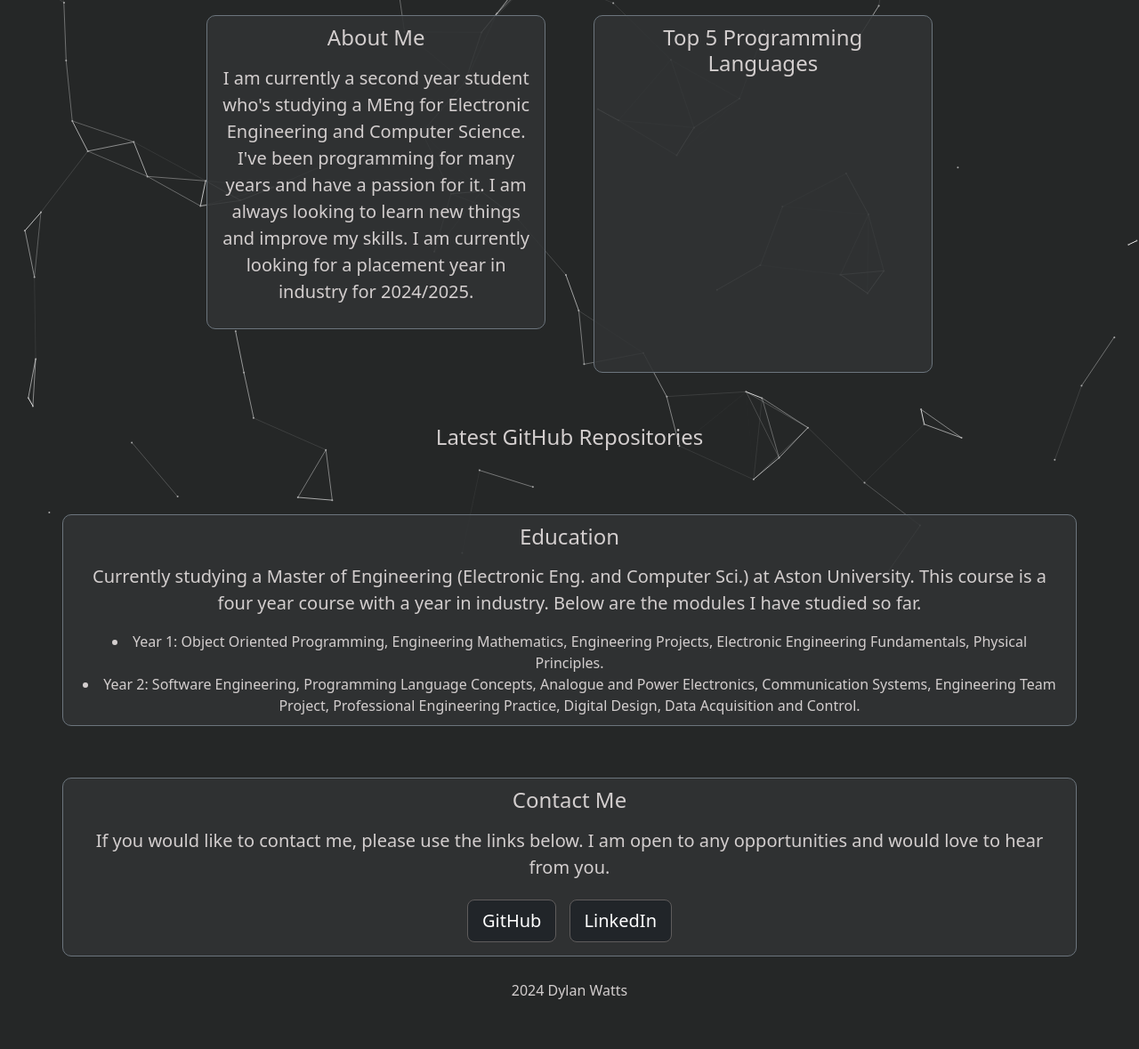
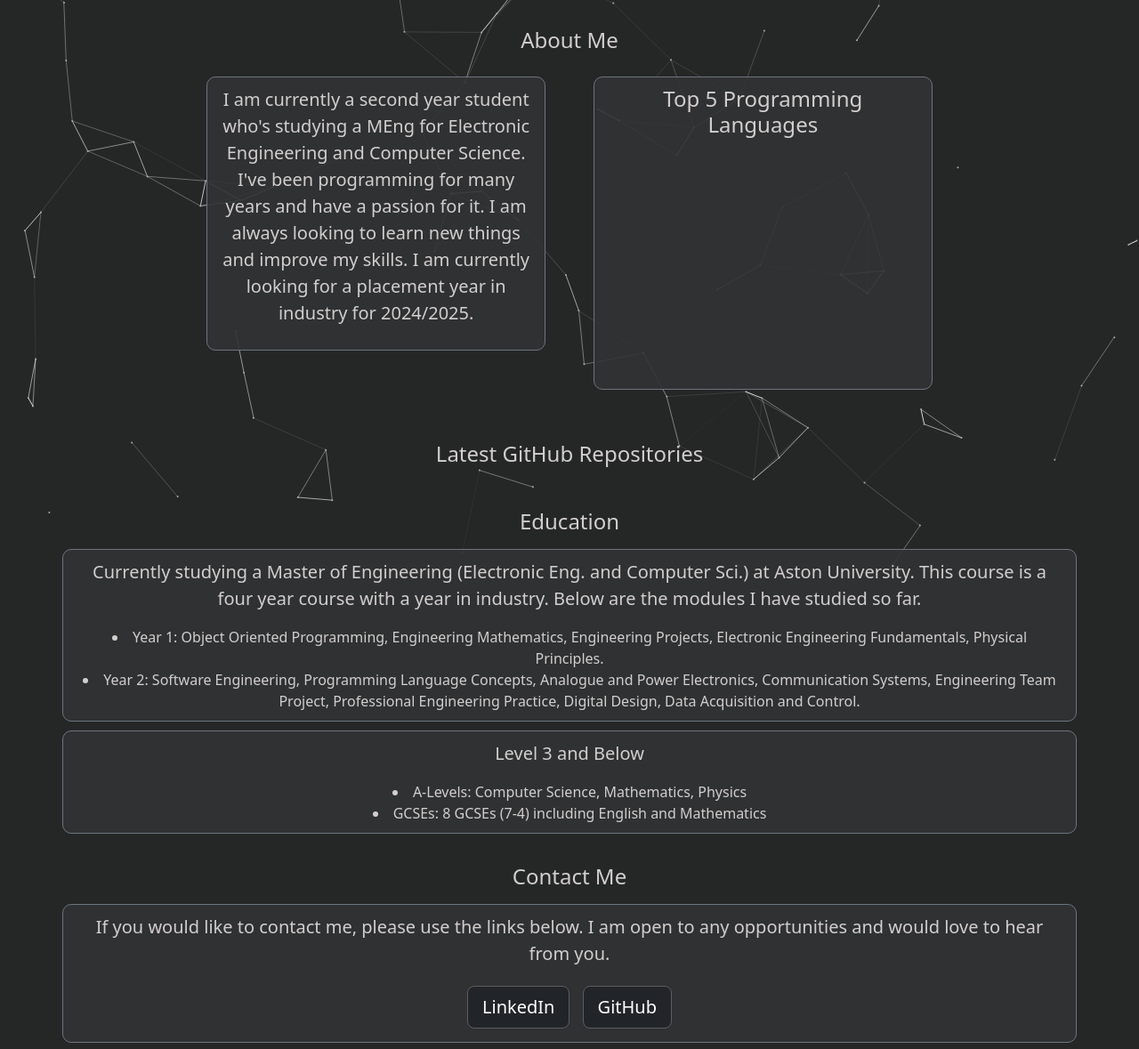
Before and after one commit to Dylan-Watts4/Dylan-Watts4.github.io, a plain HTML site: page index.html in a window 1280 px wide. Shown: the part 156-1335 px from the top of the page at 89% size. Before the commit the page ends 1297 px from the top, so only its background shows below. Drawn offline with nearby package versions, Linux system fonts and the light colour scheme; no server answers.

Commit message:
Update About Me, Education, and Contact Me sections

```diff
--- a/index.html
+++ b/index.html
@@ -25,11 +25,11 @@
         </div>
 
         <div class="jumbotron">
+            <h4 class="mb-3 mt-4 sub-title text-center">About Me</h4>
             <div class="row d-flex justify-content-center flex-column flex-lg-row">
                 <div class="col-2 col-lg-2"></div> <!-- Spacer -->
                 <div class="col-lg-4 mb-4 mx-auto">
                     <div class="container text-center custom-container">
-                        <h4 class="mb-3 sub-title">About Me</h4>
                             <p class="lead">
                                 I am currently a second year student who's studying a MEng for Electronic Engineering and Computer Science.
                                 I've been programming for many years and have a passion for it. I am always looking to learn new things and
@@ -61,9 +61,11 @@
                     <script src="scripts/get-repos.js"></script>
                 </div>
             </div>
+        </div>
 
-            <div class="container mt-5 text-center custom-container">
-                <h4 class="mb-3 sub-title">Education</h4>
+        <div class="jumbotron">
+            <h4 class="mb-3 mt-4 sub-title text-center">Education</h4>
+            <div class="container text-center custom-container">
                 <p class="lead">
                     Currently studying a Master of Engineering (Electronic Eng. and Computer Sci.) at Aston University.
                     This course is a four year course with a year in industry. Below are the modules I have studied so far.
@@ -75,16 +77,21 @@
                     Engineering Team Project, Professional Engineering Practice, Digital Design, Data Acquisition and Control.
                 </li>
             </div>
+            <div class="container text-center custom-container">
+                <p class="lead">Level 3 and Below</p>
+                <li>A-Levels: Computer Science, Mathematics, Physics</li>
+                <li>GCSEs: 8 GCSEs (7-4) including English and Mathematics</li>
+            </div>
         </div>
 
         <div class="jumbotron">
-            <div class="container mt-5 text-center custom-container">
-                <h4 class="mb-3 sub-title">Contact Me</h4>
+            <h4 class="mb-3 mt-4 sub-title text-center">Contact Me</h4>
+            <div class="container text-center custom-container">
                 <p class="lead">
                     If you would like to contact me, please use the links below. I am open to any opportunities and would love to hear from you.
                 </p>
+                <a href="https://www.linkedin.com/in/dylan-watts" target="_blank" class="btn btn-dark btn-lg btn-block">LinkedIn</a>
                 <a href="https://github.com/Dylan-Watts4" target="_blank" class="btn btn-dark btn-lg btn-block">GitHub</a>
-                <a href="https://www.linkedin.com/in/dylan-watts" target="_blank" class="btn btn-dark btn-lg btn-block">LinkedIn</a>
             </div>
         </div>
 
--- a/scripts/get-code-stats.js
+++ b/scripts/get-code-stats.js
@@ -37,6 +37,7 @@ fetch("https://api.github.com/users/Dylan-Watts4/repos")
                 maintainAspectRatio: false,
                 plugins: {
                     legend: {
+                        display: false,
                         position: 'right',
                         labels: {
                             color: 'rgb(211, 206, 206)'
--- a/styles/style.css
+++ b/styles/style.css
@@ -95,5 +95,5 @@ body {
 
 #code-stats {
     width: 100%;
-    height: 300px;
+    height: 250px;
 }
```
